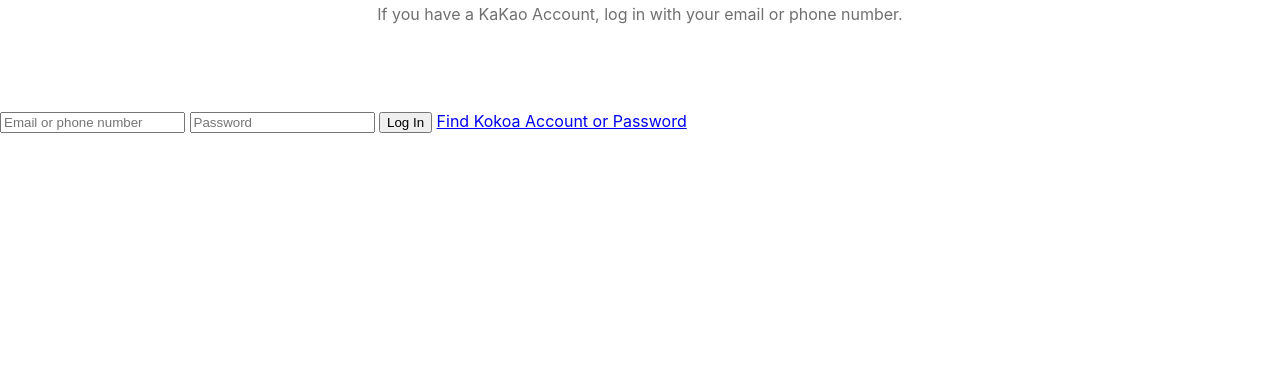
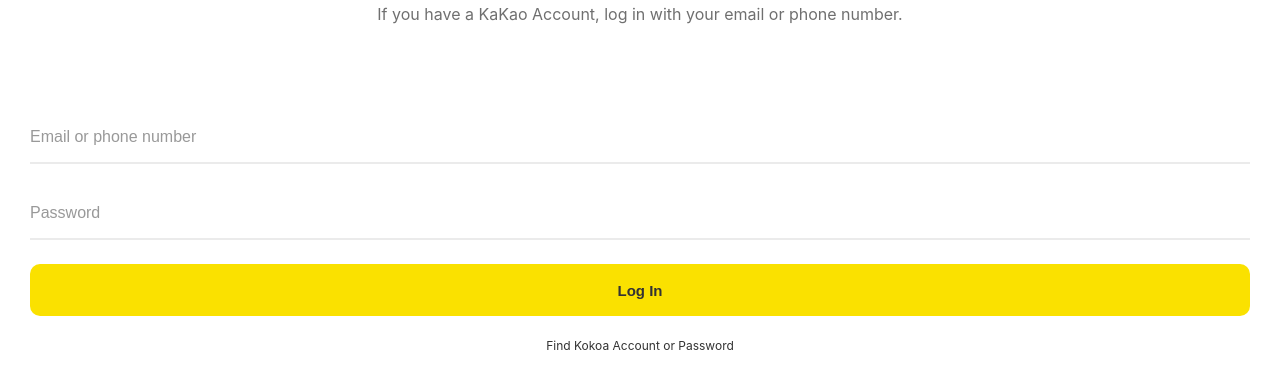
Before and after one commit to ijyan/kokoa-clone, a website: page index.html in a window 1280 px wide. Shown: the part 165-554 px from the top of the page. Drawn offline with Linux system fonts and the light colour scheme; a web font is replaced by a local one.

Commit message:
css 경로, 클래스 명 수정, form 속성 추가

```diff
--- a/index.html
+++ b/index.html
@@ -10,7 +10,7 @@
         <title>Welcome to Kokoa Talk</title>
 
         <!-- style -->
-        <link rel="stylesheet" href="/css/style.css" />
+        <link rel="stylesheet" href="css/style.css" />
 
         <!-- font awesome-->
         <link
@@ -46,11 +46,17 @@
         <!-- //header -->
 
         <!-- form -->
-        <form id="login-form">
-            <input type="text" placeholder="Email or phone number" />
-            <input type="text" placeholder="Password" />
-            <button type="submit" value="Log In">Log In</button>
-            <a href="#">Find Kokoa Account or Password</a>
+        <form action="friends.html" method="get" class="login-form">
+            <input
+                class="login-form__input"
+                name="username"
+                type="text"
+                placeholder="Email or phone number"
+                id="username"
+            />
+            <input class="login-form__input" name="passsword" placeholder="Password" />
+            <button class="login-form__btn" type="submit" value="Log In">Log In</button>
+            <a class="login-form__a" href="#">Find Kokoa Account or Password</a>
         </form>
         <!-- //form -->
     </body>
```
